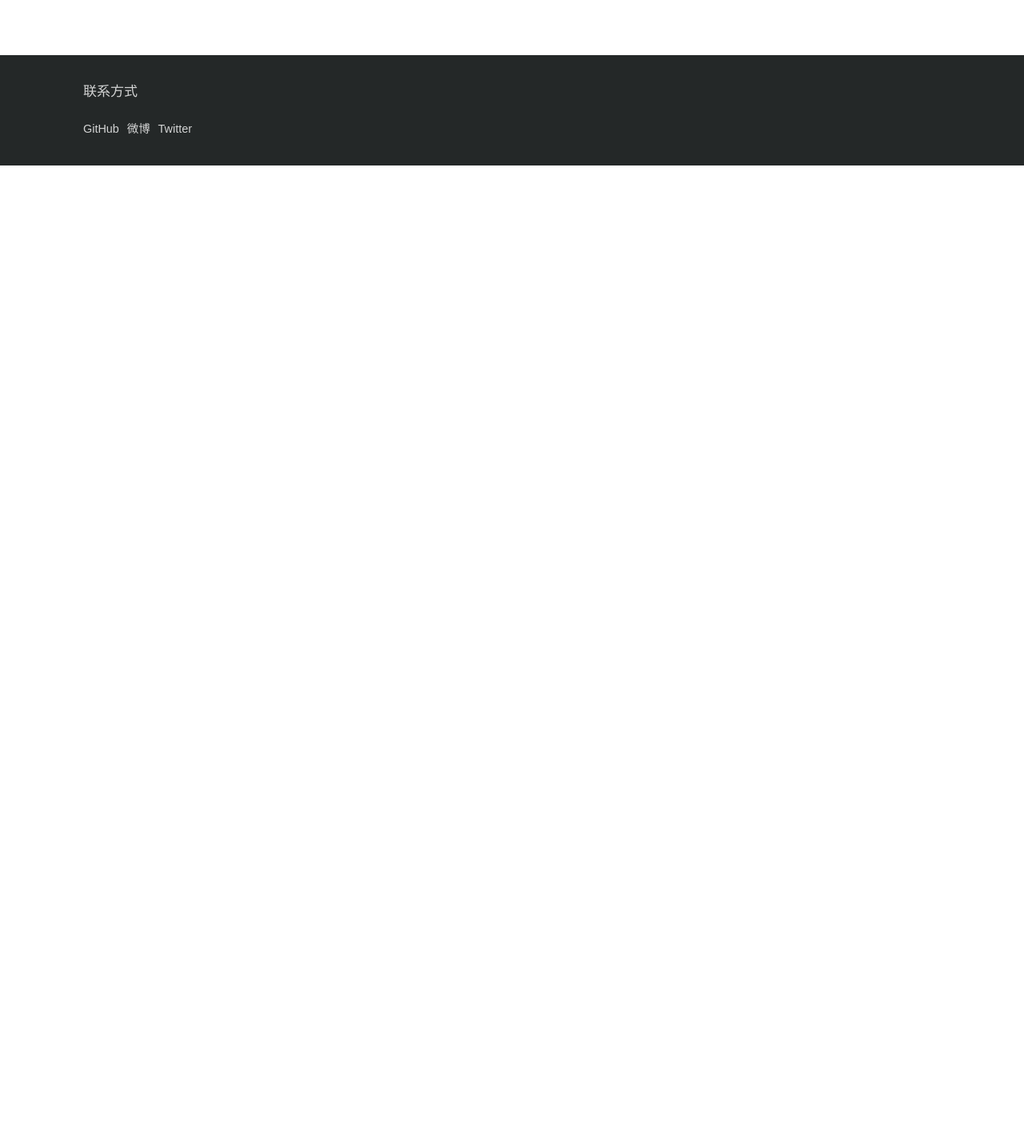
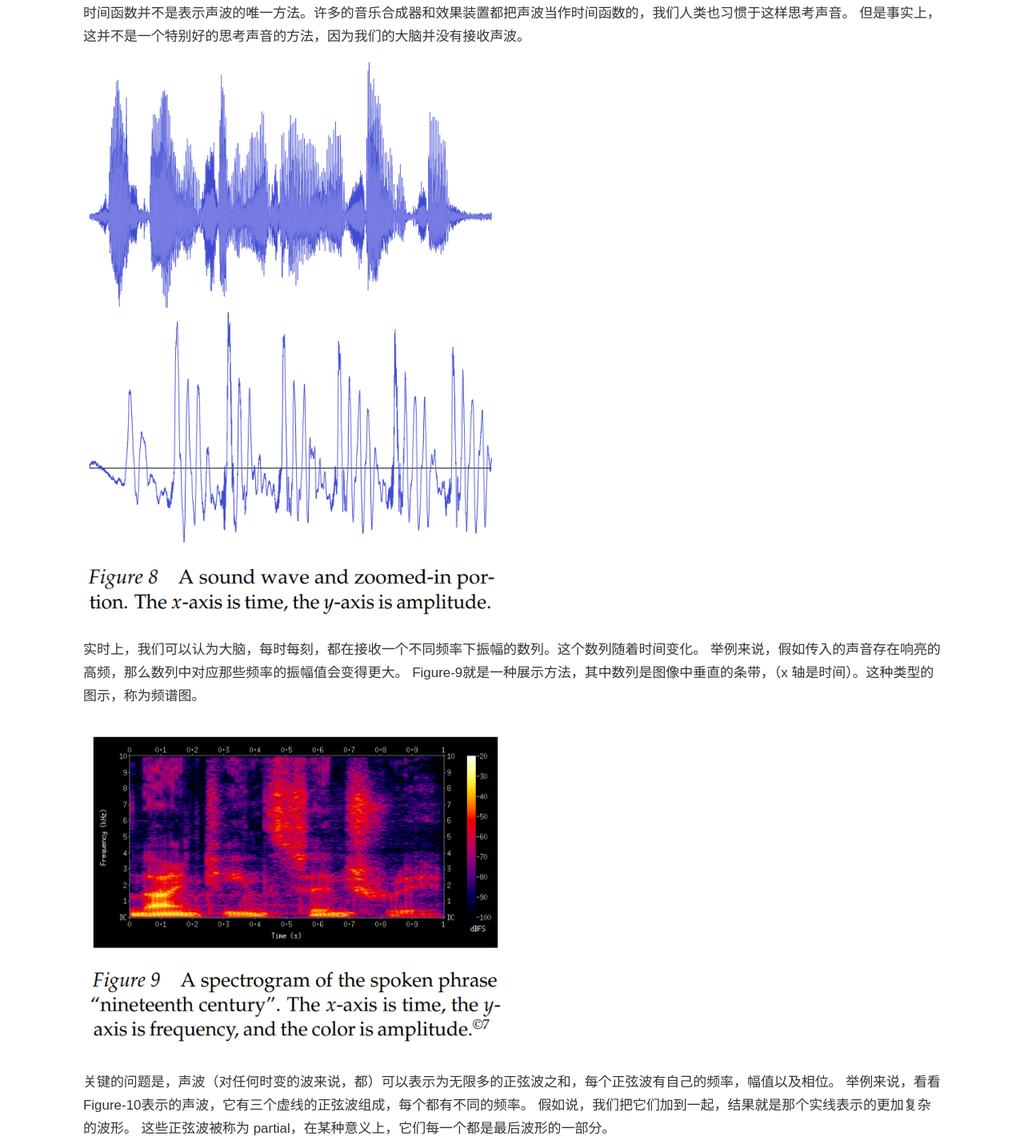
Before and after one commit to lupu2022/Computational-Music-Synthesis, a plain HTML site: page ch_02.html in a window 1280 px wide. Shown: the part 349-1780 px from the top of the page at 80% size. Before the commit the page ends 800 px from the top, so only its background shows below. Drawn offline with Linux system fonts and the light colour scheme.

Commit message:
clean code

```diff
--- a/ch_02.html
+++ b/ch_02.html
@@ -15,7 +15,33 @@
     </d-title>
 
 <d-article>
+    <p>
+        当声音传导到我们耳中的时，声波表示空气或水中的压力变化。声波用最简单形式来表示，它就是一个一维的时间函数，f(time)。
+        Fiugure-8 显示一个声波的片段。x 轴表示时间，y 轴表示声波在当前时间下的振幅（amplitude）。
+        声波有时候可以是一对的，表现为立体声，甚至更多数目的声波，例如四声道声音由四个波组成。
+    </p>
+    <p>
+        时间函数并不是表示声波的唯一方法。许多的音乐合成器和效果装置都把声波当作时间函数的，我们人类也习惯于这样思考声音。
+        但是事实上，这并不是一个特别好的思考声音的方法，因为我们的大脑并没有接收声波。
+    </p>
+    <p><d-figure><img src="images/figure_8.png" alt="Figure 8" width="50%" /></d-figure> </p>
 
+    <p>
+        实时上，我们可以认为大脑，每时每刻，都在接收一个不同频率下振幅的数列。这个数列随着时间变化。
+        举例来说，假如传入的声音存在响亮的高频，那么数列中对应那些频率的振幅值会变得更大。
+        Figure-9就是一种展示方法，其中数列是图像中垂直的条带，（x 轴是时间）。这种类型的图示，称为频谱图。
+    </p>
+
+    <p><d-figure><img src="images/figure_9.png" alt="Figure 9" width="50%" /></d-figure> </p>
+
+    <p>
+        关键的问题是，声波（对任何时变的波来说，都）可以表示为无限多的正弦波之和，每个正弦波有自己的频率，幅值以及相位。
+        举例来说，看看Figure-10表示的声波，它有三个虚线的正弦波组成，每个都有不同的频率。
+        假如说，我们把它们加到一起，结果就是那个实线表示的更加复杂的波形。
+        这些正弦波被称为 partial，在某种意义上，它们每一个都是最后波形的一部分。
+    </p>
+
+    <p><d-figure><img src="images/figure_10.png" alt="Figure 10" width="50%" /></d-figure> </p>
 
 </d-article>
 
```
Also changed, not shown: images/figure_10.png (added), images/figure_8.png (added), images/figure_9.png (added).
